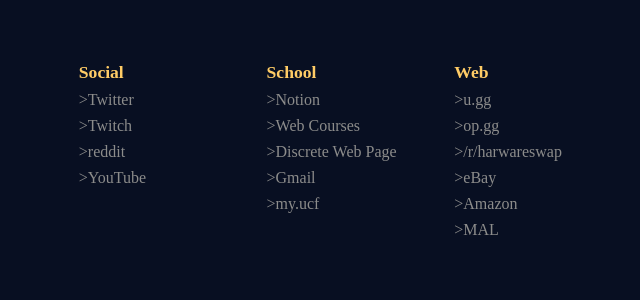
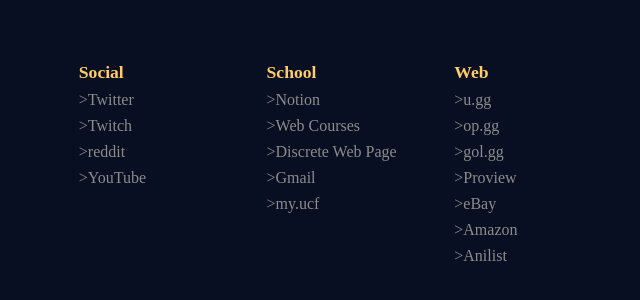
Before and after one commit to yoshar/yoshar.github.io, a plain HTML site: page index.html in a window 1280 px wide. Shown: the part 178-478 px from the top of the page, without its empty margins (294-934 px from the left). Drawn offline with Linux system fonts and the light colour scheme.

Commit message:
Update index.html

```diff
--- a/index.html
+++ b/index.html
@@ -35,10 +35,11 @@
         <div class="square-header">Web</div>
         <a href="https://U.gg/" target="_blank">>u.gg</a>
         <a href="https://na.op.gg/" target="_blank">>op.gg</a>
-        <a href="https://reddit.com/r/hardwareswap" target="_blank">>/r/harwareswap</a>
+	<a href="https://gol.gg/esports/home/" target="_blank">>gol.gg</a>
+	<a href="https://watch.lolesports.com/pro-view" target="_blank">>Proview</a>
 	<a href="https://ebay.com/" target="_blank">>eBay</a>
         <a href="https://amazon.com/" target="_blank">>Amazon</a>
-        <a href="https://myanimelist.net/animelist/Zoltach" target="_blank">>MAL</a>
+        <a href="https://anilist.co/home" target="_blank">>Anilist</a>
         </div>
       </div>
     </div>
```
